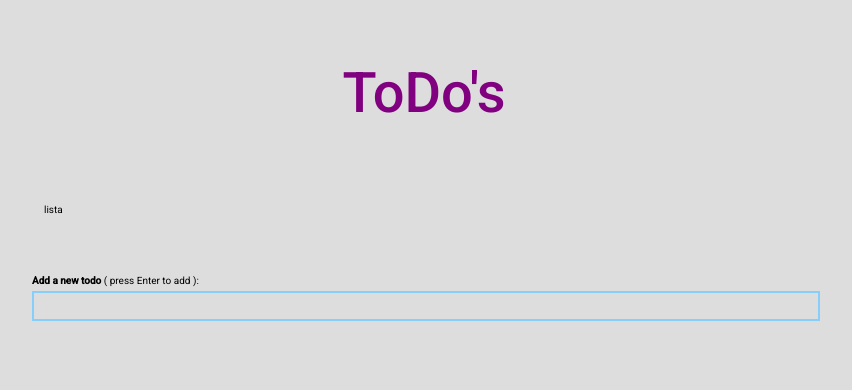
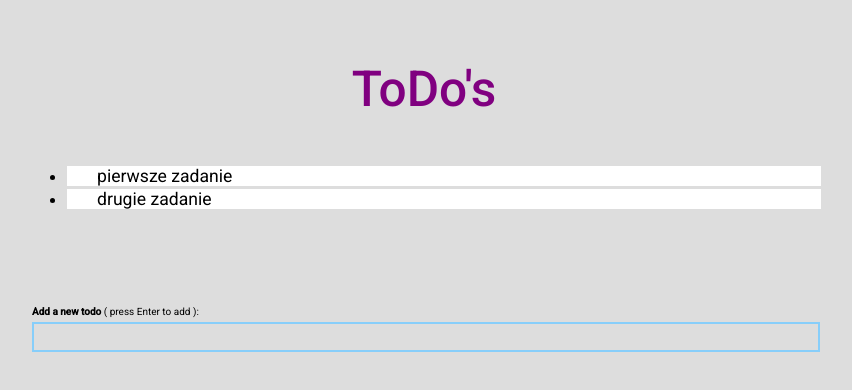
Before and after one commit to rafaldabrowski82/toDoList-1, a React (Create React App) app: page / in a window 1280 px wide. Shown: the top 390 px of the page, without its empty margins (216-1068 px from the left). Built offline with nearby package versions, Linux system fonts and the light colour scheme.

Commit message:
I corrected view and add component ShowList

```diff
--- a/src/App.css
+++ b/src/App.css
@@ -17,32 +17,20 @@
   text-align: center;
 }
 
-.header h1 {
+.header h2 {
   margin-top: 60px;
+  margin-block-end: 20px;
   font-weight: 500;
-  font-size: 3.5rem;
+  font-size: 3.1rem;
   color: #800080;
 }
 
 .list {
   grid-area: list;
-  padding: 30px 0 50px 20px;
+  padding: 10px 0 80px 0;
+  font-size: 1.1rem;
 }
 
 .main {
   grid-area: main;
 }
-
-.addTask {
-  width: 98%;
-  margin: 0 auto;
-}
-
-.addTask input {
-  display: block;
-  width: calc(100% - 4px);
-  background-color: #ddd;
-  margin-top: 5px;
-  border: 2px solid lightskyblue;
-  height: 1.5rem;
-}
--- a/src/App.js
+++ b/src/App.js
@@ -1,9 +1,14 @@
 import React, { Component } from 'react';
 import './App.css';
+import ShowList from './components/ShowList';
+import AddTask from "./components/AddTask";
 
 class App extends Component {
   state = {
-    list: [],
+    list: [
+        {id: 1, value: 'pierwsze zadanie'},
+        {id: 2, value: 'drugie zadanie'},
+    ],
   };
 
   render() {
@@ -11,16 +16,13 @@ class App extends Component {
         <div className="App">
           <div className="wrapper">
               <div className="header">
-                  <h1>ToDo's</h1>
+                  <h2>ToDo's</h2>
               </div>
               <section className="list">
-                <p>lista</p>
+                <ShowList list={this.state.list} />
               </section>
               <div className="main">
-                  <div className="addTask">
-                      <span><b>Add a new todo</b> ( press Enter to add ):</span>
-                      <input type="text"/>
-                  </div>
+                  <AddTask list={this.state.list} />
               </div>
           </div>
         </div>
--- /dev/null
+++ b/src/components/AddTask.js
@@ -0,0 +1,13 @@
+import React from 'react';
+import '../styles/AddTask.css';
+
+const AddTask = (props) => {
+    return(
+        <div className="addTask">
+            <span><b>Add a new todo</b> ( press Enter to add ):</span>
+            <input type="text"/>
+        </div>
+    );
+};
+
+export default AddTask;
--- /dev/null
+++ b/src/components/ShowList.js
@@ -0,0 +1,13 @@
+import React from 'react';
+import '../styles/ShowList.css';
+
+const ShowList = (props) => {
+    const listOfTasks = props.list.map(task => <li key={task.id}>{task.value}</li>);
+    return(
+        <div className="showList">
+            {listOfTasks.length > 0 ? <ul>{listOfTasks}</ul> : <p>Nie masz żadnych zadań do wykonania!</p>}
+        </div>
+    );
+};
+
+export default ShowList;
--- /dev/null
+++ b/src/styles/AddTask.css
@@ -0,0 +1,13 @@
+.addTask {
+    width: 98%;
+    margin: 0 auto;
+}
+
+.addTask input {
+    display: block;
+    width: calc(100% - 4px);
+    background-color: #ddd;
+    margin-top: 5px;
+    border: 2px solid lightskyblue;
+    height: 1.5rem;
+}
--- /dev/null
+++ b/src/styles/ShowList.css
@@ -0,0 +1,21 @@
+.showList {
+    text-align: center;
+}
+
+.showList p {
+    border: 1px solid lightcoral;
+    line-height: 35px;
+}
+
+.showList li {
+    margin: 3px;
+    background-color: white;
+    text-align: left;
+    padding-left: 30px;
+    text-decoration: none;
+}
+
+.showList li:hover {
+    text-decoration: line-through;
+    cursor: pointer;
+}
```
